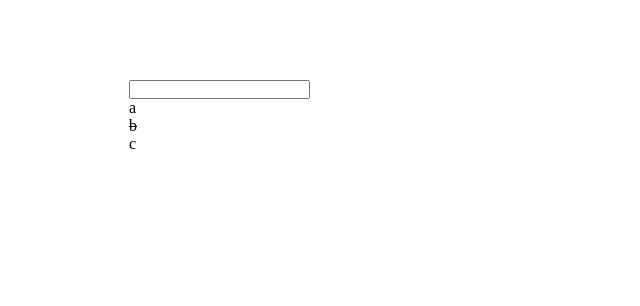
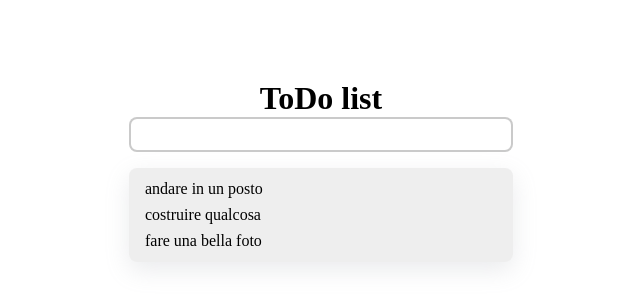
Before and after one commit to RicTieri/vue-todolist, a plain HTML site: page index.html in a window 1280 px wide. Shown: the whole page, without its empty margins (319-959 px from the left). Drawn offline with nearby package versions, Linux system fonts and the light colour scheme.

Commit message:
added visual change

```diff
--- a/css/style.css
+++ b/css/style.css
@@ -10,10 +10,45 @@
   margin: auto;
 }
 
+#app h1{
+  text-align: center;
+}
+
+#app input{
+  width: 100%;
+  padding: .5rem;
+  border-radius: 8px;
+  border: 2px solid rgba(128, 128, 128, 0.419);
+  margin-bottom: 1rem;
+}
+
+#app #todolist{
+  background-color: rgba(211, 211, 211, 0.389);
+  padding: .5rem;
+  border-radius: 8px;
+  box-shadow: rgba(149, 157, 165, 0.2) 0px 8px 24px;
+}
+
 #app ul{
+  padding-left: .25rem;
   list-style: none;
 }
 
 #app .done{
   text-decoration: line-through;
 }
+
+#app li {
+  padding: .25rem;
+  display: flex;
+  justify-content: space-between;
+}
+
+#app li i{
+  color: transparent;
+}
+
+#app li:hover i{
+  color: rgba(255, 0, 0, 0.652);
+  font-size: 1.2rem;
+}
--- a/index.html
+++ b/index.html
@@ -7,17 +7,21 @@
   <title>vue todo</title>
   <!-- style -->
   <link rel="stylesheet" href="./css/style.css">
+  <!-- icons -->
+  <link rel="stylesheet" href="https://cdnjs.cloudflare.com/ajax/libs/font-awesome/6.5.1/css/all.min.css" integrity="sha512-DTOQO9RWCH3ppGqcWaEA1BIZOC6xxalwEsw9c2QQeAIftl+Vegovlnee1c9QX4TctnWMn13TZye+giMm8e2LwA==" crossorigin="anonymous" referrerpolicy="no-referrer" />
 </head>
 
 <body>
   <script src="https://unpkg.com/vue@3/dist/vue.global.js"></script>
 
   <div id="app">
+    <h1>ToDo list</h1>
     <input type="text" v-model="newElement.text" id="todo_input" name="todo_input">
     <div id="todolist">
       <ul>
         <li v-for="todo in list" :class=" todo.done ? 'done' : '' ">
           {{todo.text}}
+          <span><i class="fa-solid fa-circle-minus"></i></span>
         </li>
       </ul>
     </div>
--- a/js/script.js
+++ b/js/script.js
@@ -4,7 +4,7 @@ const { createApp } = Vue
     data() {
       return {
         newElement: {text: '', done: false},
-        list: [{text: 'a', done: false},{text: 'b', done: true},{text: 'c', done: false},],
+        list: [{text: 'andare in un posto', done: false},{text: 'costruire qualcosa', done: false},{text: 'fare una bella foto', done: false},],
       }
     },
     methods:{
```
